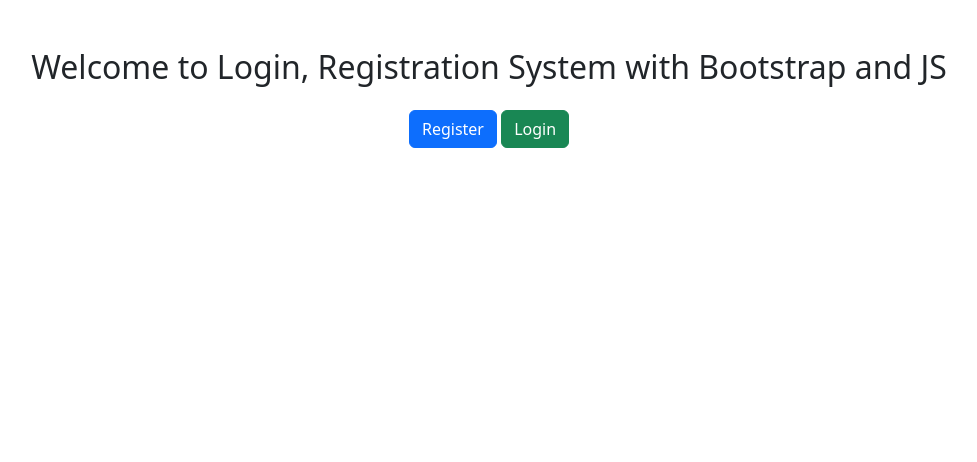
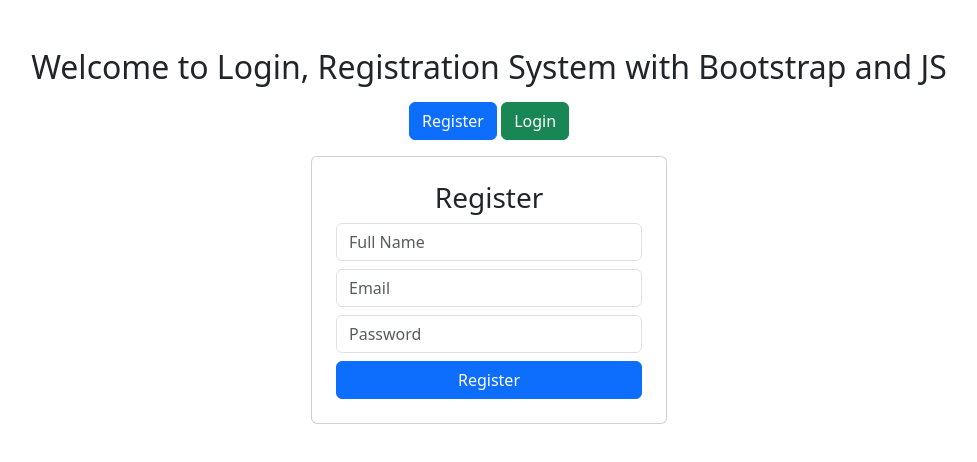
Before and after one commit to mjaumi/OSTAD-login-registration-html-js, a plain HTML site: page index.html in a window 1280 px wide. Both pictures are taken after a click on the button "Register". Shown: the whole page, without its empty margins (151-1128 px from the left). Drawn offline with nearby package versions, Linux system fonts and the light colour scheme.

Commit message:
showing form on button click integration done

```diff
--- a/index.html
+++ b/index.html
@@ -12,39 +12,44 @@
 
 <body>
     <main>
-        <div class="container mt-5 text-center">
+        <section class="container mt-5 text-center">
             <h2>Welcome to Login, Registration System with Bootstrap and JS</h2>
-            <button class="btn btn-primary mt-3" onclick="showForm('register')">Register</button>
-            <button class="btn btn-success mt-3" onclick="showForm('login')">Login</button>
-        </div>
 
-        <div class="container mt-3 d-none" id="registerForm">
+            <div class="mt-3">
+                <button class="btn btn-primary" onclick="showForm('registration')">Register</button>
+                <button class="btn btn-success" onclick="showForm('login')">Login</button>
+            </div>
+        </section>
+
+        <section class="container mt-3 d-none" id="registration-form">
             <div class="row justify-content-center">
                 <div class="col-md-4">
                     <div class="card p-4">
                         <h3 class="text-center">Register</h3>
-                        <input type="text" id="regFullname" class="form-control mb-2" placeholder="Full Name">
-                        <input type="email" id="regEmail" class="form-control mb-2" placeholder="Email">
-                        <input type="password" id="regPassword" class="form-control mb-2" placeholder="Password">
+                        <input type="text" id="regFullname" class="form-control mb-2" placeholder="Full Name" required>
+                        <input type="email" id="regEmail" class="form-control mb-2" placeholder="Email" required>
+                        <input type="password" id="regPassword" class="form-control mb-2" placeholder="Password"
+                            required>
                         <button class="btn btn-primary w-100" onclick="register()">Register</button>
                     </div>
                 </div>
             </div>
-        </div>
+        </section>
 
 
-        <div class="container mt-3 d-none" id="loginForm">
+        <section class="container mt-3 d-none" id="login-form">
             <div class="row justify-content-center">
                 <div class="col-md-4">
                     <div class="card p-4">
                         <h3 class="text-center">Login</h3>
-                        <input type="email" id="loginEmail" class="form-control mb-2" placeholder="Email">
-                        <input type="password" id="loginPassword" class="form-control mb-2" placeholder="Password">
+                        <input type="email" id="loginEmail" class="form-control mb-2" placeholder="Email" required>
+                        <input type="password" id="loginPassword" class="form-control mb-2" placeholder="Password"
+                            required>
                         <button class="btn btn-success w-100" onclick="login()">Login</button>
                     </div>
                 </div>
             </div>
-        </div>
+        </section>
 
         <script src="index.js"></script>
     </main>
--- a/index.js
+++ b/index.js
@@ -0,0 +1,13 @@
+// function to show login/registration form based on button click declared here
+function showForm(formType) {
+    // adding display none class as default here
+    document.getElementById('registration-form').classList.add('d-none')
+    document.getElementById('login-form').classList.add('d-none')
+
+    // showing forms based on types here
+    if (formType === 'login') {
+        document.getElementById('login-form').classList.remove('d-none')
+    } else if (formType === 'registration') {
+        document.getElementById('registration-form').classList.remove('d-none')
+    }
+}
```
